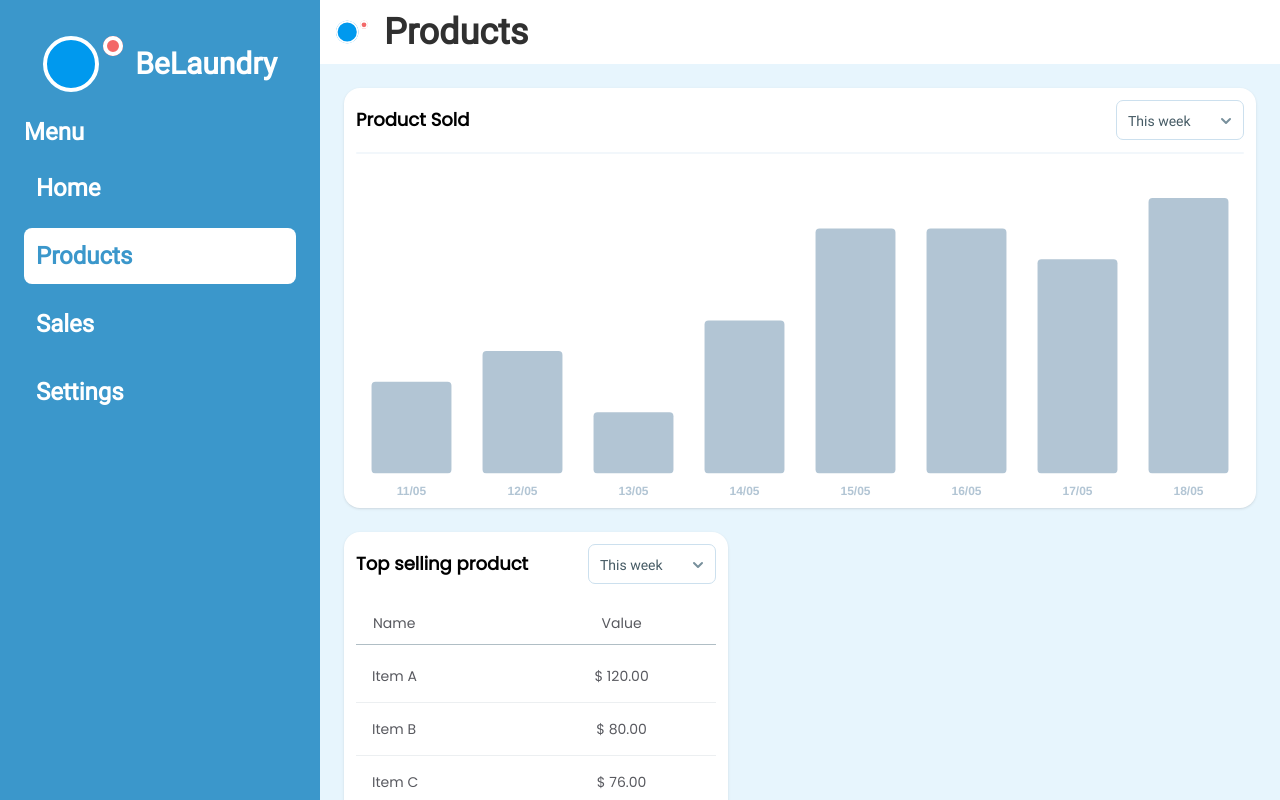
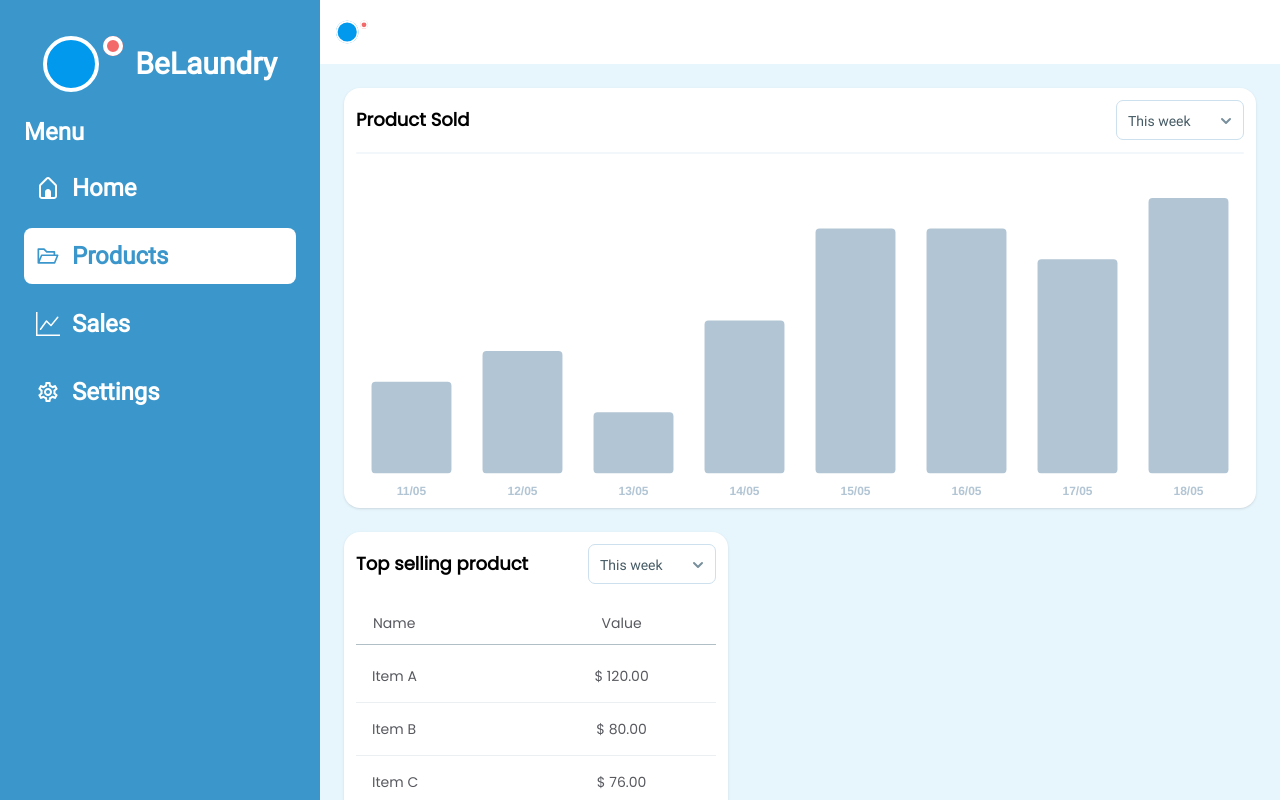
Before and after one commit to jmsrsd/be-laundry, a React (Vite) app: page /products in a window 1280 px wide. Built offline with nearby package versions, Linux system fonts and the light colour scheme.

Commit message:
restructure router structure

```diff
--- a/src/components/error/ErrorPage.tsx
+++ b/src/components/error/ErrorPage.tsx
@@ -33,7 +33,6 @@ export default function ErrorPage() {
             }}
           >
             <CgHomeAlt />
-
             <div>{`HOME`}</div>
           </Button>
         </div>
--- a/src/components/main/MainLayout.tsx
+++ b/src/components/main/MainLayout.tsx
@@ -1,4 +1,8 @@
 import { ReactNode } from "react";
+import { AiOutlineFolderOpen } from "react-icons/ai";
+import { BsGraphUp } from "react-icons/bs";
+import { CgHomeAlt } from "react-icons/cg";
+import { MdOutlineSettings } from "react-icons/md";
 import { Link, Outlet } from "react-router-dom";
 import { useLocation } from "react-router-dom";
 
@@ -19,7 +23,7 @@ function NavigationButton(props: {
       to={href}
       className={`${className} ${active ? `bg-white` : ``} ${
         active ? `text-[#3B97CB]` : `text-white`
-      } flex flex-row gap-3 rounded-lg p-3 text-2xl font-bold duration-300 hover:bg-white hover:text-[#3B97CB]`}
+      } flex flex-row items-center gap-3 rounded-lg p-3 text-2xl font-bold duration-300 hover:bg-white hover:text-[#3B97CB]`}
     >
       {props.children}
     </Link>
@@ -29,18 +33,30 @@ function NavigationButton(props: {
 export default function MainLayout(props: { children?: ReactNode }) {
   const location = useLocation();
 
-  const titles = {
-    "/": "Home",
-    "/products": "Products",
-    "/sales": "Sales",
-    "/settings": "Settings",
+  const navigations = {
+    "/": {
+      title: "Home",
+      icon: <CgHomeAlt />,
+    },
+    "/products": {
+      title: "Products",
+      icon: <AiOutlineFolderOpen />,
+    },
+    "/sales": {
+      title: "Sales",
+      icon: <BsGraphUp />,
+    },
+    "/settings": {
+      title: "Settings",
+      icon: <MdOutlineSettings />,
+    },
   };
 
-  type Pathname = keyof typeof titles;
+  type Pathname = keyof typeof navigations;
 
   const pathname = location.pathname as Pathname;
 
-  const title = titles[pathname];
+  const title = navigations[pathname].title;
 
   return (
     <div className="flex h-screen min-h-screen w-full min-w-full flex-row bg-bubbles font-sans">
@@ -51,11 +67,14 @@ export default function MainLayout(props: { children?: ReactNode }) {
             <div className="text-3xl font-bold text-white">{`BeLaundry`}</div>
           </div>
           <div className="flex flex-row gap-3 text-2xl font-bold text-white">{`Menu`}</div>
-          {Object.keys(titles).map((key) => {
-            const value = titles[key as Pathname];
+          {Object.keys(navigations).map((key) => {
+            const navigation = navigations[key as Pathname];
+            const value = navigation.title;
+            const icon = navigation.icon;
 
             return (
               <NavigationButton key={key} href={key} active={value === title}>
+                {icon}
                 <div>{value}</div>
               </NavigationButton>
             );
@@ -67,7 +86,7 @@ export default function MainLayout(props: { children?: ReactNode }) {
               <img src={Logo} className="h-8 w-8" />
             </div>
             <div className="flex h-full w-full flex-row items-center text-4xl font-bold text-[#303030]">
-              {title}
+              {title === "Home" && title}
             </div>
           </div>
           <div className="h-full w-full">{props.children ?? <Outlet />}</div>
--- /dev/null
+++ b/src/components/product/page/ProductPage.tsx
@@ -0,0 +1,68 @@
+import { Option, Select } from "@material-tailwind/react";
+import { useState } from "react";
+
+import Card from "../../common/Card";
+import ProductSold from "../../product/sold/ProductSold";
+import TopSellingProduct from "../../product/top-selling/TopSellingProduct";
+
+const selectValues = ["This week", "This month", "This year"];
+
+export default function ProductPage() {
+  const [selectValue, _setSelectValue] = useState(selectValues[0]);
+
+  const onSelectValue = (value?: string) => {
+    _setSelectValue(`${value}`);
+  };
+
+  return (
+    <div className="relative h-full w-full overflow-y-auto overflow-x-hidden">
+      <div className="absolute flex w-full flex-col items-start justify-start gap-6 p-6">
+        <Card className="flex h-[420px] w-full flex-col gap-3 pb-[72px]">
+          <div className="b-3 flex w-full flex-none flex-row items-center gap-3 font-poppins">
+            <div className="w-full truncate text-lg font-semibold">{`Product Sold`}</div>
+            <div className="flex flex-shrink">
+              <Select
+                variant="outlined"
+                className="border-[#CCE0EE]"
+                value={selectValue}
+                onChange={onSelectValue}
+              >
+                {selectValues.map((e, index) => {
+                  return (
+                    <Option key={index} value={e}>
+                      {e}
+                    </Option>
+                  );
+                })}
+              </Select>
+            </div>
+          </div>
+          <div className="flex h-[2px] w-full flex-none rounded-full bg-[#F2F7FB]" />
+          <ProductSold className="flex flex-grow" />
+        </Card>
+        <Card className="flex h-72 w-full max-w-sm flex-col gap-3">
+          <div className="b-3 flex w-full flex-none flex-row items-center gap-3 font-poppins">
+            <div className="w-full truncate text-lg font-semibold">{`Top selling product`}</div>
+            <div className="flex flex-shrink">
+              <Select
+                variant="outlined"
+                className="border-[#CCE0EE]"
+                value={selectValue}
+                onChange={onSelectValue}
+              >
+                {selectValues.map((e, index) => {
+                  return (
+                    <Option key={index} value={e}>
+                      {e}
+                    </Option>
+                  );
+                })}
+              </Select>
+            </div>
+          </div>
+          <TopSellingProduct />
+        </Card>
+      </div>
+    </div>
+  );
+}
--- a/src/router.tsx
+++ b/src/router.tsx
@@ -1,20 +1,24 @@
-import {
-  Route,
-  createBrowserRouter,
-  createRoutesFromElements,
-} from "react-router-dom";
+import { createBrowserRouter } from "react-router-dom";
 
 import ErrorPage from "./components/error/ErrorPage";
 import MainLayout from "./components/main/MainLayout";
 import MainPage from "./components/main/MainPage";
+import ProductPage from "./components/product/page/ProductPage";
 
-export const router = createBrowserRouter(
-  createRoutesFromElements(
-    <Route path="/" element={<MainLayout />} errorElement={<ErrorPage />}>
-      <Route path="" element={<MainPage />} />
-      <Route path="products" element={<MainPage />} />
-      <Route path="sales" element={<MainPage />} />
-      <Route path="settings" element={<MainPage />} />
-    </Route>,
-  ),
-);
+export const router = createBrowserRouter([
+  {
+    path: "/",
+    element: <MainLayout />,
+    errorElement: <ErrorPage />,
+    children: [
+      {
+        path: "",
+        element: <MainPage />,
+      },
+      {
+        path: "products",
+        element: <ProductPage />,
+      },
+    ],
+  },
+]);
```
Also changed, not shown: 1 other file (tests, documents, lock files or other folders).
